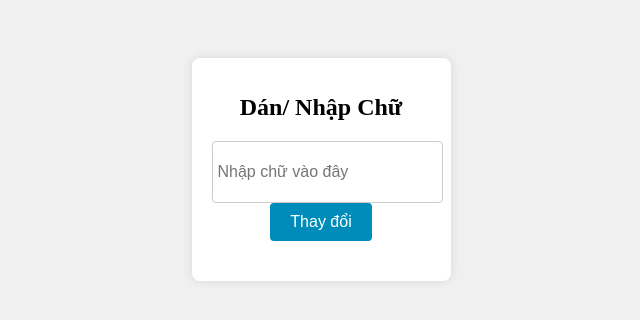
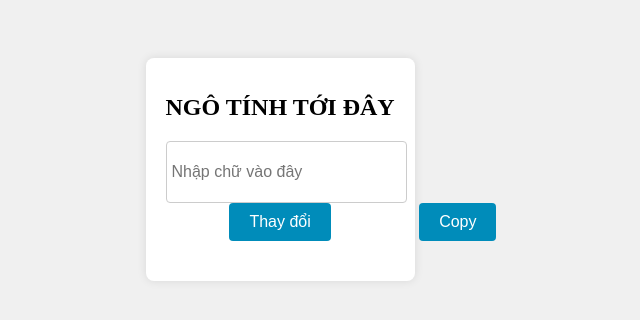
Before and after one commit to hohung113/changestring-demo2, a plain HTML site: page index.html in a window 1280 px wide. Shown: the whole page, without its empty margins (319-959 px from the left). Drawn offline with Linux system fonts and the light colour scheme; a web font is replaced by a local one.

Commit message:
Updatehtml index.html

```diff
--- a/index.html
+++ b/index.html
@@ -7,13 +7,15 @@
 </head>
 <body>
     <div class="container">
-        <h1>Dán/ Nhập Chữ</h1>
+        <h1>NGÔ TÍNH TỚI ĐÂY</h1>
         <div class="input-group">
             <input type="text" id="inputText" placeholder="Nhập chữ vào đây">
         </div>
         <button class="btn" onclick="replaceWordsWithFont()">Thay đổi</button>
         <div class="result" id="resultText"></div>
     </div>
+    <button class="btn" id="copyButton" onclick="copyToClipboard()">Copy</button>
+
 
     <script src="my.js"></script>
 </body>
```
